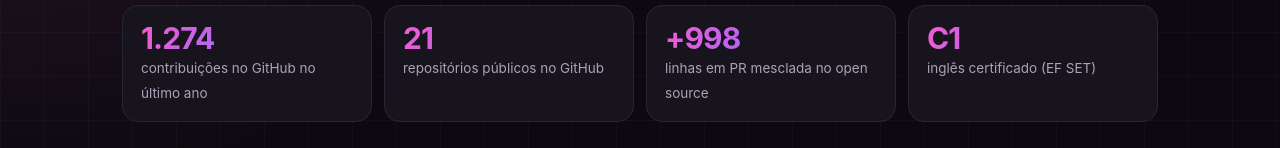
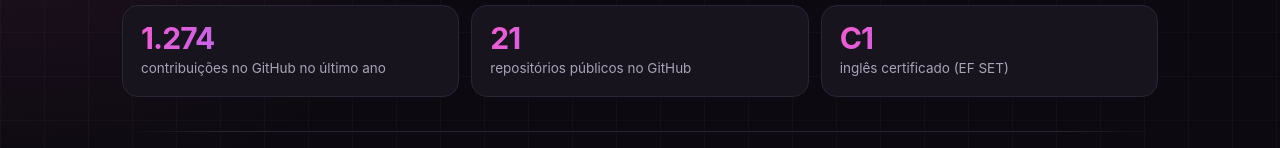
Before and after one commit to kaioposnky/portfolio, a plain HTML site: page index.html in a window 1280 px wide. Shown: the part 452-600 px from the top of the page. Drawn offline with Linux system fonts and the light colour scheme.

Commit message:
Remove número de linhas da PR

```diff
--- a/index.html
+++ b/index.html
@@ -54,8 +54,8 @@ h1{font-size:clamp(40px,6.5vw,72px);line-height:1;letter-spacing:-.04em;margin:1
 .btn.p{background:var(--grad);border:0;color:#fff}
 
 /* stats */
-.stats{display:grid;grid-template-columns:repeat(4,1fr);gap:12px;margin-top:8px}
-@media (max-width:760px){.stats{grid-template-columns:repeat(2,1fr)}}
+.stats{display:grid;grid-template-columns:repeat(3,1fr);gap:12px;margin-top:8px}
+@media (max-width:760px){.stats{grid-template-columns:1fr}}
 .stat{background:var(--card);border:1px solid var(--line);border-radius:16px;padding:16px 18px}
 .stat b{display:block;font-size:30px;letter-spacing:-.03em;line-height:1.1}
 .stat span{color:var(--muted);font-size:13.5px}
@@ -232,7 +232,6 @@ footer{padding:20px 0 40px;color:var(--dim);font-size:13px;text-align:center}
   <div class="stats rv">
     <div class="stat"><b class="grad">1.274</b><span>contribuições no GitHub no último ano</span></div>
     <div class="stat"><b class="grad">21</b><span>repositórios públicos no GitHub</span></div>
-    <div class="stat"><b class="grad">+998</b><span>linhas em PR mesclada no open source</span></div>
     <div class="stat"><b class="grad">C1</b><span>inglês certificado (EF SET)</span></div>
   </div>
 
@@ -382,7 +381,7 @@ footer{padding:20px 0 40px;color:var(--dim);font-size:13px;text-align:center}
           <ul>
             <li>Pastas, cores, drag-and-drop e multisseleção</li>
             <li>Deleção em cascata com confirmação</li>
-            <li>PR #2: +998 / −204, aceita no upstream</li>
+            <li>PR #2 revisada e aceita no projeto original</li>
           </ul>
           <div class="icons"><img src="assets/i/react.svg" alt="React" title="React"><img src="assets/i/typescript.svg" alt="TypeScript" title="TypeScript"><img src="assets/i/rust.svg" alt="Rust (Tauri)" title="Rust (Tauri)"></div>
           <div class="links"><a href="https://github.com/londarks/colmeia/pull/2" target="_blank" rel="noopener">PR #2 ↗</a></div>
```
